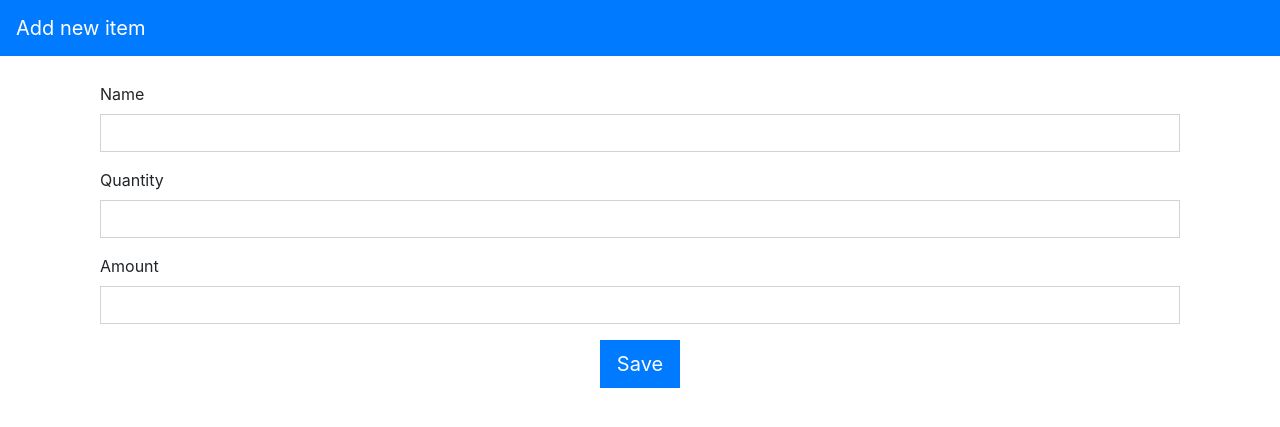
After one commit to JPHET/Simple-Crud-Node.js, a Node server app: page /item/add in a window 1280 px wide. The commit adds this page. Shown: the top 427 px of the page. Run offline with Node 20, Linux system fonts and the light colour scheme; some libraries are stand-ins or nearby versions.

Commit message:
Successfully adding data to database

```diff
--- a/events/server.js
+++ b/events/server.js
@@ -41,7 +41,26 @@ app.get('/',function(req,res){
     });
 });
 
+//ADD items to database
+app.get('/item/add',function(req,res){
 
+    res.render('pages/add-items',{
+        siteTitle: siteTitle,
+        pageTitle: "Add new item",
+        items:''
+    });
+});
+
+app.post('/item/add',function(req,res){
+    var query = "INSERT INTO `items` (name,qty,amount) VALUES(";
+        query += "'"+req.body.name+"',";
+        query += "'"+req.body.qty+"',";
+        query += "'"+req.body.amount+"')";
+
+        mysqlconnect.query(query,function(err,result){
+            res.redirect(baseURL);
+        });
+});
 
 // CONNECT TO SERVER
 const server = app.listen(3000,function(){
--- /dev/null
+++ b/events/views/pages/add-items.ejs
@@ -0,0 +1,40 @@
+
+<% include ../partials/header%>
+<style>.addbtn{display:none;}</style>
+<div class="container" style="margin-top:26px">
+    <div class="row">
+        <div class="col-md-12">
+<form action="http://localhost:3000/item/add" method ="POST" class="form-horizontal ">
+            <!-- Textbox for name -->
+              <div class="form-group">
+                  <label for="name" class="control-label col-md-2">Name</label>
+                  <div class="col-sm-12">
+                      <input type="text" name="name" value="" class="form-control" required>
+                  </div>
+              </div>
+              <!-- Textbox for qty -->
+              <div class="form-group">
+                      <label for="qty" class="control-label col-md-2">Quantity</label>
+                      <div class="col-sm-12">
+                          <input type="number" name="qty" value="" class="form-control" required>
+                      </div>
+              </div>
+              <!-- Textbox for amount -->
+              <div class="form-group">
+                      <label for="amount" class="control-label col-md-2">Amount</label>
+                      <div class="col-sm-12">
+                          <input type="number" name="amount" value="" class="form-control" required>
+                      </div>
+              </div>
+                <!-- Textbox for submit btn -->
+                <div class="form-group">
+                      <div class="col-sm-12" style="text-align: center">
+                          <input type="submit" name="submit" value="Save" class="btn btn-primary btn-lg">
+                      </div>
+              </div>
+        </form>
+        </div>
+    </div>
+</div>
+
+<% include ../partials/footer%>
--- a/events/views/pages/index.ejs
+++ b/events/views/pages/index.ejs
@@ -1,7 +1,7 @@
 <% include ../partials/header%>
     <div class="container">
         <div class="row">
-            <div class="col-sm-12">
+            <div class="col-md-12">
                 <% if(items.length > 0){%>
                     <table class="table">
                         <tread>
--- a/events/views/partials/navbar.ejs
+++ b/events/views/partials/navbar.ejs
@@ -1,6 +1,6 @@
 <nav class="navbar navbar-dark bg-primary">
     <span class="navbar-brand" style="color:#fff"><%= pageTitle %></span>
-    <div class="test">
-            <a href="/events/add" class ="btn btn-success btn-lg">Add Items</a>
+    <div class="addbtn">
+            <a href="/item/add" class ="btn btn-success btn-lg">Add Items</a>
     </div>
 </nav>
```
